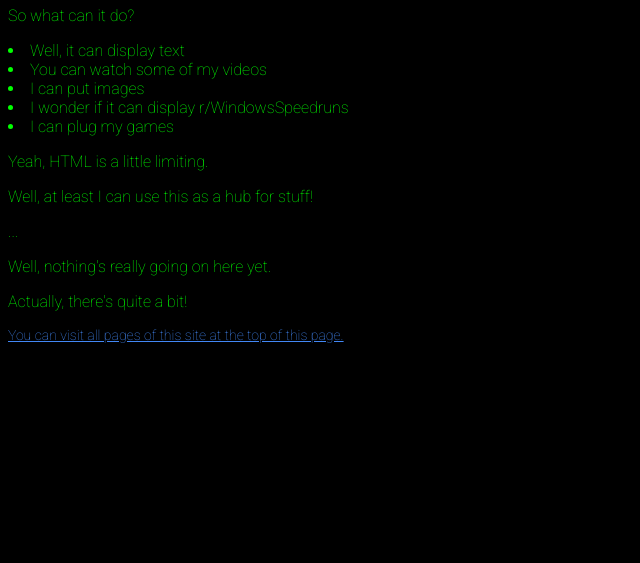
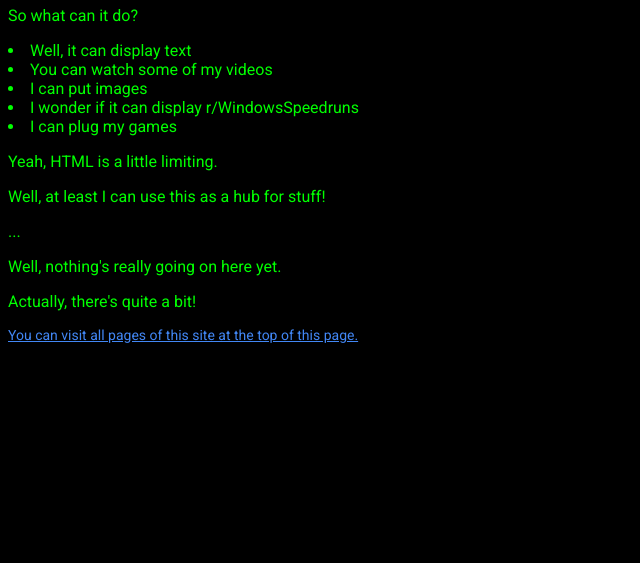
Before and after one commit to Lim98SE/Lim95.com, a plain HTML site: page index.html in a window 1280 px wide. Shown: the part 237-800 px from the top of the page, without its empty margins (0-640 px from the left). Drawn offline with Linux system fonts and the light colour scheme.

Commit message:
Update style.css

```diff
--- a/style.css
+++ b/style.css
@@ -1,4 +1,4 @@
-@import url('https://fonts.googleapis.com/css2?family=Roboto:wght@100&display=swap');
+@import url('https://fonts.googleapis.com/css2?family=Roboto&display=swap');
 body{
 	background-color: black;
 	color: lime;
```
